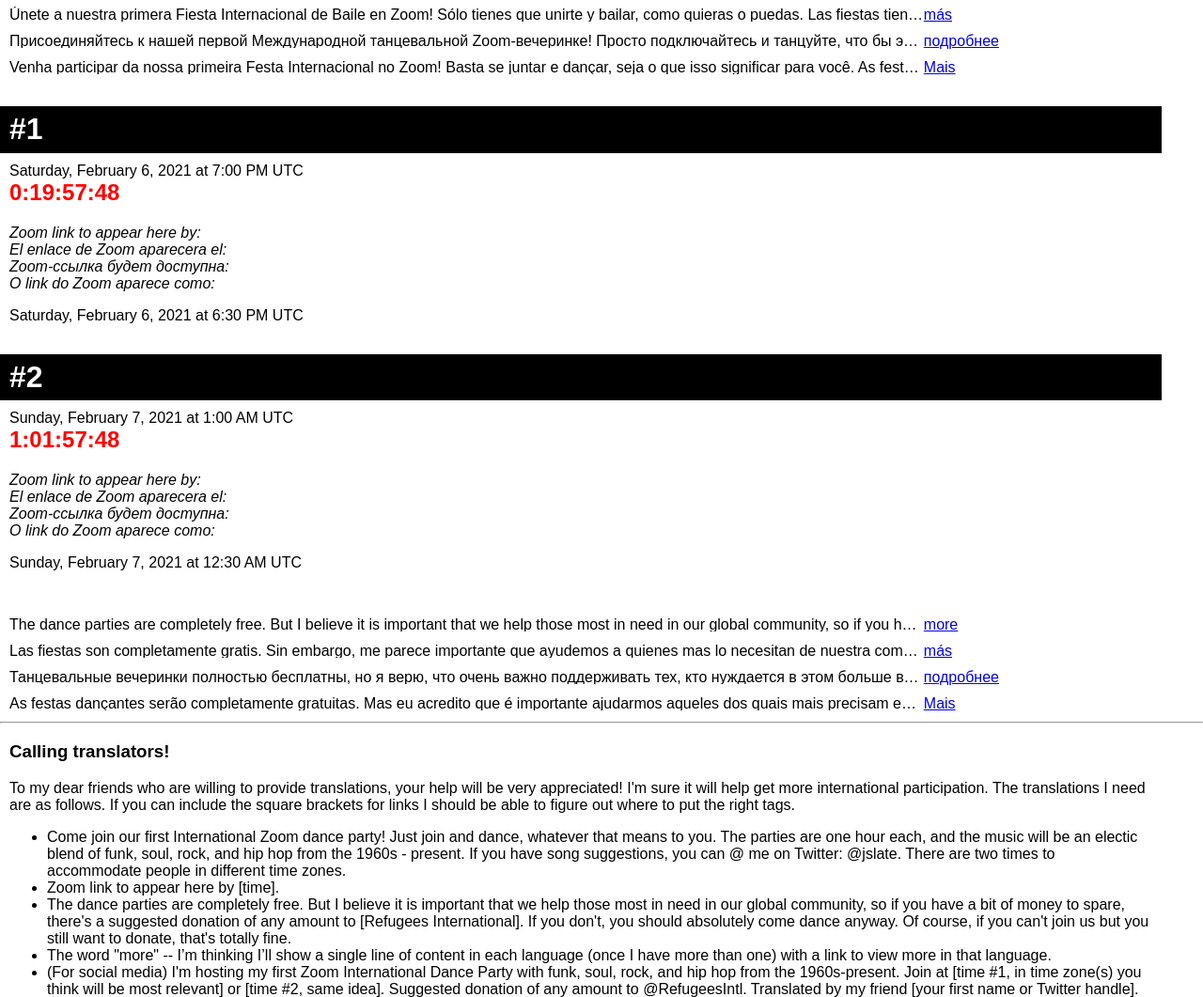
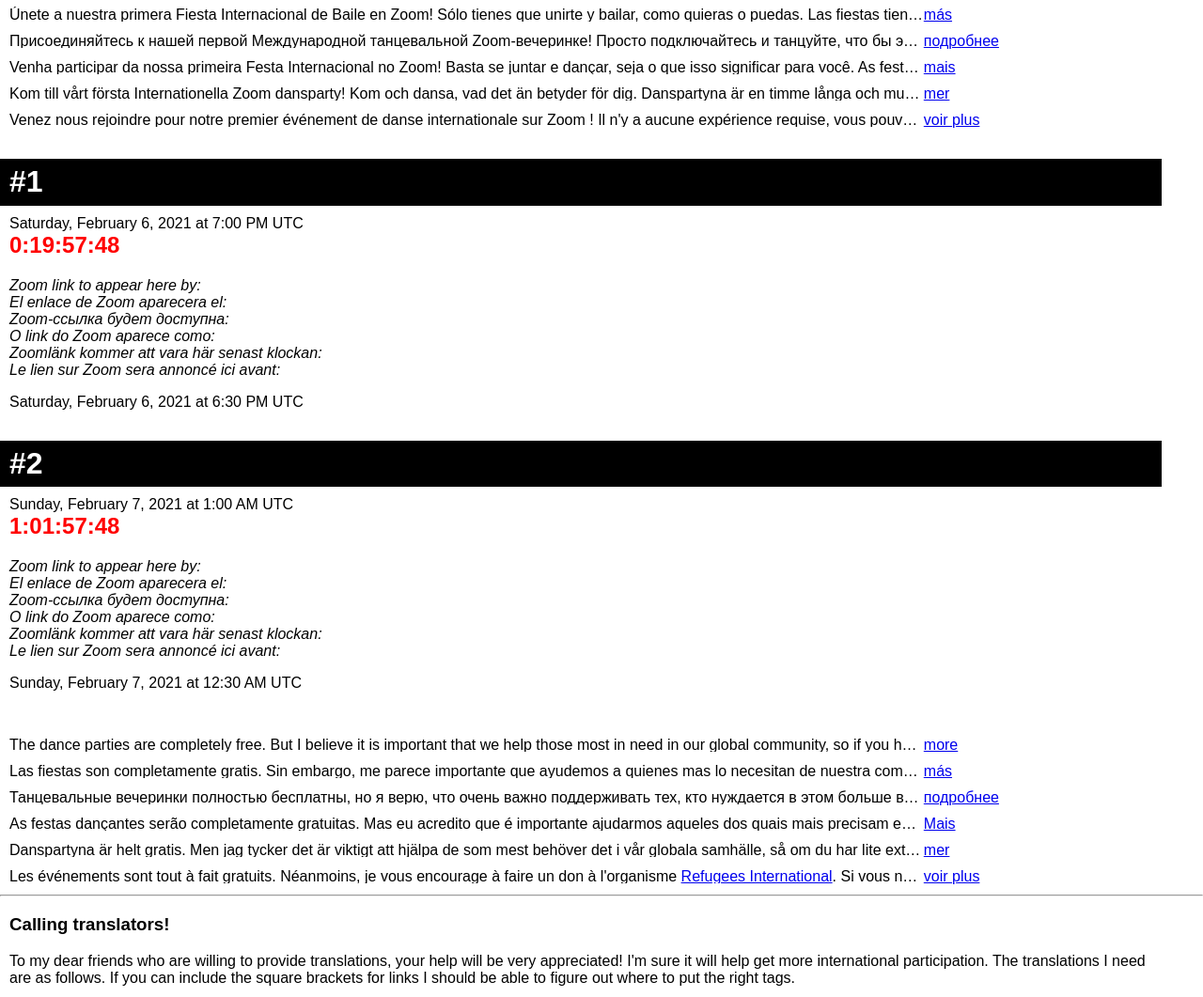
Before and after one commit to jslate/simple-dance-party-page, a plain HTML site: page index.html in a window 1280 px wide. Shown: the part 31-1092 px from the top of the page at 94% size. Drawn offline with Linux system fonts and the light colour scheme.

Commit message:
swedish and french

```diff
--- a/index.html
+++ b/index.html
@@ -71,7 +71,32 @@
         ajustem em 2 fusos diferentes.
       </div>
       <div class="more-container">
-        <a class="more" href="#">Mais</a>
+        <a class="more" href="#">mais</a>
+      </div>
+    </div>
+
+    <div class="container flex">
+      <div class="crop"> Kom till vårt första Internationella Zoom dansparty! Kom och dansa,
+      vad det än betyder för dig. Danspartyna är en timme långa och musiken blir en blandning av funk, soul, rock, och
+      hiphop från 60-talet till nutid. Om du har sångförslag, skriv dem på Twitter till
+      <a href="https://twitter.com/jslate/">@jslate</a>. Vi har två partyn på
+      olika tider så man kan välja den som passar bäst till sin tidszon.
+      </div>
+      <div class="more-container">
+        <a class="more" href="#">mer</a>
+      </div>
+    </div>
+
+    <div class="container flex">
+      <div class="crop">
+        Venez nous rejoindre pour notre premier événement de danse internationale sur Zoom ! Il n'y a aucune expérience
+        requise, vous pouvez venir participer à votre propre rythme. Les réunions sont d'une heure chacune et nous
+        danserons sur une mélange éclectique de funk, de soul, de rock et de hip hop des années 1960s jusqu'à nos jours.
+        Vous pouvez même me joindre sur Twitter pour faire des suggestions de chansons : <a href="https://twitter.com/jslate/">@jslate</a>. Nous faisons des
+        séances à deux heures différentes afin de convenir à plein de monde à travers plusieurs fuseaux horaires.
+      </div>
+      <div class="more-container">
+        <a class="more" href="#">voir plus</a>
       </div>
     </div>
 
@@ -84,7 +109,9 @@
         Zoom link to appear here by:<br />
         El enlace de Zoom aparecera el:<br />
         Zoom-ссылка будет доступна:<br />
-        O link do Zoom aparece como:
+        O link do Zoom aparece como:<br />
+        Zoomlänk kommer att vara här senast klockan:<br />
+        Le lien sur Zoom sera annoncé ici avant:
       </p>
       <p><span id="round1-zoom-time"></span></p>
     </div>
@@ -98,7 +125,9 @@
         Zoom link to appear here by:<br />
         El enlace de Zoom aparecera el:<br />
         Zoom-ссылка будет доступна:<br />
-        O link do Zoom aparece como:
+        O link do Zoom aparece como:<br />
+        Zoomlänk kommer att vara här senast klockan:<br />
+        Le lien sur Zoom sera annoncé ici avant:
       </p>
       <p><span id="round2-zoom-time"></span></p>
     </div>
@@ -154,6 +183,29 @@
       </div>
     </div>
 
+    <div class="container flex">
+      <div class="crop">
+         Danspartyna är helt gratis. Men jag tycker det är viktigt att hjälpa de som mest behöver det i vår globala
+         samhälle, så om du har lite extra pengar föreslår jag ni ger en gåva till <a href="https://gf.me/u/zgqcxx">Refugees International</a> i vilket
+         belopp som du tycker. Om du inte vill eller kan ge pengar, kom och dansa ändå! Och självklart om du vill ge men
+         inte dansa är det förstås också bra.
+      </div>
+      <div class="more-container">
+        <a class="more" href="#">mer</a>
+      </div>
+    </div>
+
+    <div class="container flex">
+      <div class="crop">
+         Les événements sont tout à fait gratuits. Néanmoins, je vous encourage à faire un don à l'organisme <a href="https://gf.me/u/zgqcxx">Refugees
+        International</a>. Si vous ne donnez pas, il n'y a pas de soucis, venez dansez pareil ! Également, si vous n'êtes pas
+        capable de venir danser avec nous, vous pouvez quand même faire un don !
+      </div>
+      <div class="more-container">
+        <a class="more" href="#">voir plus</a>
+      </div>
+    </div>
+
     <hr />
 
     <div class="container">
```
